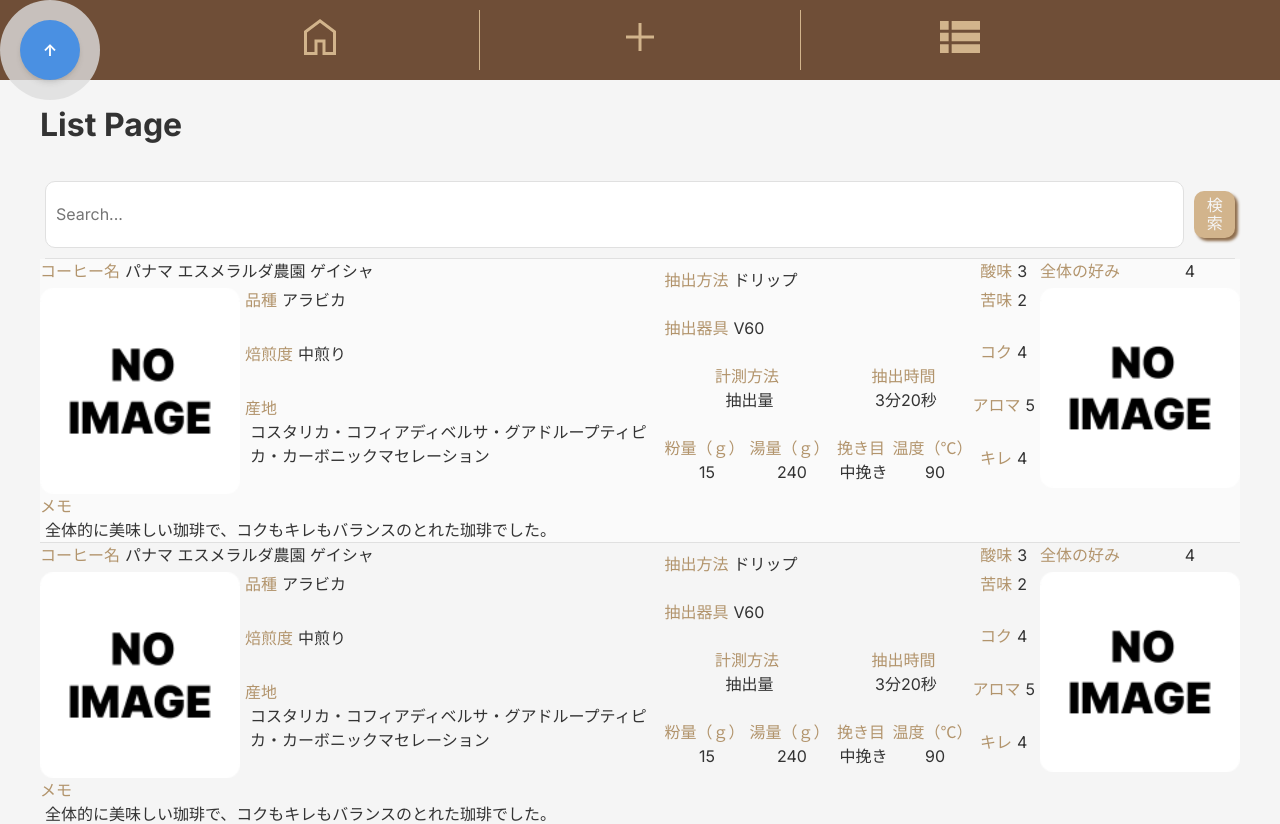
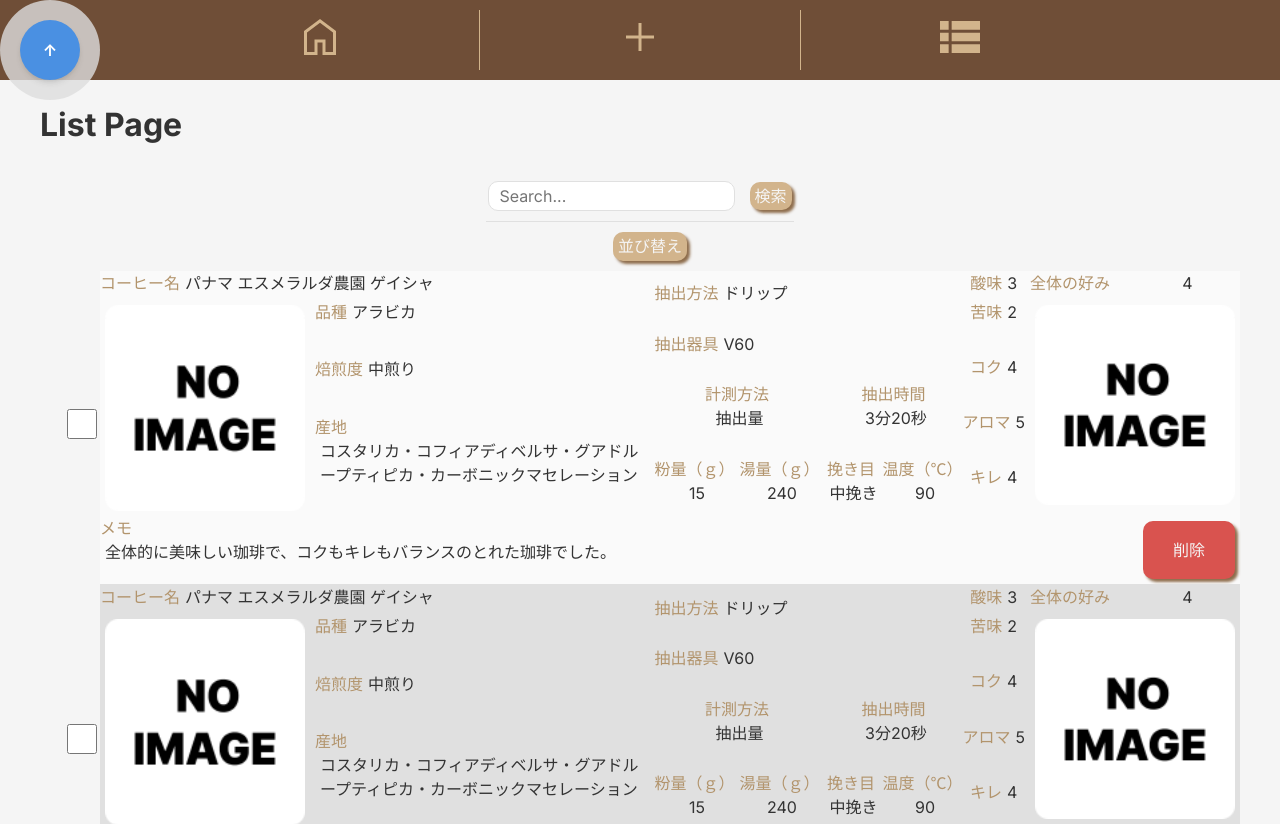
Before and after one commit to akiran1sei/coffee-note_web, a Next.js app: page /pages/list in a window 1280 px wide. Shown: the top 824 px of the page. Built offline with nearby package versions, Linux system fonts and the light colour scheme.

Commit message:
リストページ編集（並替・検索・削除・チェックボックス）レイアウト及びスタイル

```diff
--- a/app/pages/list/page.tsx
+++ b/app/pages/list/page.tsx
@@ -46,6 +46,17 @@ const ListPage = () => {
     const pcCard = () => {
       return (
         <>
+          {/* チェックボックス */}
+          <div className={styles.listCheckboxContainer}>
+            <label htmlFor="checkbox" className={styles.listCheckboxLabel}>
+              <input
+                type="checkbox"
+                name="checkbox"
+                title="チェックボックス"
+                className={styles.listCheckboxInput}
+              />
+            </label>
+          </div>
           {/* self */}
           <div
             className={`${styles.listItemCoffeeBeans}  ${styles.listPcItem}`}
@@ -203,6 +214,16 @@ const ListPage = () => {
               <div className={styles.listItemValue}></div>
             </div> */}
           </div>
+          <div
+            className={`${styles.buttonContainer} ${styles.deleteButtonContainer}`}
+          >
+            <MainButton
+              sizeValue="large"
+              textValue="削除"
+              buttonColor="btn-danger"
+              widthValue="widthAuto"
+            />
+          </div>
         </>
       );
     };
@@ -263,6 +284,17 @@ const ListPage = () => {
     const spCard = () => {
       return (
         <>
+          {/* チェックボックス */}
+          <div className={styles.listCheckboxContainer}>
+            <label htmlFor="checkbox" className={styles.listCheckboxLabel}>
+              <input
+                type="checkbox"
+                name="checkbox"
+                title="チェックボックス"
+                className={styles.listCheckboxInput}
+              />
+            </label>
+          </div>
           {/* self */}
           <div className={`${styles.listItemCoffeeBeans} ${styles.listSpItem}`}>
             <div className={`${styles.listItemCoffeeName}`}>
@@ -414,12 +446,16 @@ const ListPage = () => {
               </div>
             </div>
           </div>
+          <div
+            className={`${styles.buttonContainer} ${styles.deleteButtonContainer}`}
+          >
             <MainButton
               sizeValue="large"
               textValue="削除"
               buttonColor="btn-danger"
               widthValue="widthAuto"
             />
+          </div>
         </>
       );
     };
@@ -471,13 +507,27 @@ const ListPage = () => {
             name="search"
             placeholder="Search..."
           />
+          <div
+            className={`${styles.buttonContainer} ${styles.searchButtonContainer}`}
+          >
             <MainButton
               sizeValue="small"
               textValue="検索"
               buttonColor="btn-secondary"
               widthValue="widthAuto"
             />
+          </div>
         </label>
+      </div>
+      <div
+        className={`${styles.buttonContainer} ${styles.sortButtonContainer}`}
+      >
+        <MainButton
+          sizeValue="small"
+          textValue="並び替え"
+          buttonColor="btn-secondary"
+          widthValue="widthAuto"
+        />
       </div>
 
       {windowWidth > 0 && getLayout()}
--- a/app/styles/Button.module.css
+++ b/app/styles/Button.module.css
@@ -35,18 +35,18 @@
   overflow: hidden;
 }
 .iconLg {
-  width: var(--icon-lg-width);
-  height: var(--icon-lg-width);
+  width: var(--Item-lg-width);
+  height: var(--Item-lg-width);
   vertical-align: bottom;
 }
 .iconMd {
-  width: var(--icon-md-width);
-  height: var(--icon-md-width);
+  width: var(--Item-md-width);
+  height: var(--Item-md-width);
   vertical-align: bottom;
 }
 .iconSm {
-  width: var(--icon-sm-width);
-  height: var(--icon-sm-width);
+  width: var(--Item-sm-width);
+  height: var(--Item-sm-width);
   vertical-align: bottom;
 }
 
@@ -62,7 +62,7 @@
 
 .mainButton {
   border-radius: var(--border-radius-sm);
-  margin: var(--spacing-sm) auto;
+
   text-align: center;
   border: none;
   cursor: pointer;
--- a/app/styles/Form.module.css
+++ b/app/styles/Form.module.css
@@ -142,7 +142,7 @@
 
 .slider {
   width: 100%;
-  height: var(--icon-md-width);
+  height: var(--Item-md-width);
 }
 
 .tickContainer {
@@ -289,7 +289,7 @@
 .button {
   width: 100%;
   height: auto;
-  /* height: var(--icon-md-width); */
+  /* height: var(--Item-md-width); */
   border-radius: var(--border-radius-md);
   background-color: #fff;
   display: flex;
@@ -580,7 +580,7 @@
   .button {
     width: 100%;
     height: auto;
-    /* height: var(--icon-md-width); */
+    /* height: var(--Item-md-width); */
   }
 }
 
--- a/app/styles/Pages.module.css
+++ b/app/styles/Pages.module.css
@@ -17,7 +17,30 @@
 .pageWrapper {
   display: flex;
 }
+.buttonContainer {
+  margin: auto;
+  grid-area: buttonArea;
+}
 
+.buttonContainer.deleteButtonContainer {
+  margin-top: var(--spacing-md);
+  margin-bottom: var(--spacing-xl);
+}
+.buttonContainer.searchButtonContainer {
+}
+.buttonContainer.saveButtonContainer {
+  margin-top: var(--spacing-md);
+  margin-bottom: var(--spacing-xl);
+}
+.buttonContainer.versionButtonContainer {
+}
+.buttonContainer.sortButtonContainer {
+  width: 100%;
+  margin: var(--spacing-sm);
+  display: flex;
+  justify-content: center;
+  align-items: center;
+}
 /*
 --------------------top page--------------------
 */
@@ -126,6 +149,7 @@
 }
 
 .listItemCard {
+  position: relative;
   display: flex;
   flex-direction: column;
   flex-wrap: nowrap;
@@ -136,6 +160,9 @@
 .listItemCard:nth-child(odd) {
   background-color: var(--color-background-light);
 }
+.listItemCard:nth-child(even) {
+  background-color: var(--color-background-dark);
+}
 
 .listSpCard {
   width: fit-content;
@@ -144,6 +171,7 @@
   margin: 0 auto;
   flex-shrink: 0;
   margin-right: var(--spacing-sm);
+  top: var(--spacing-xl);
 }
 
 .listItemLabel {
@@ -159,7 +187,6 @@
   max-width: 300px;
   margin: 0 auto;
 }
-
 .listItemTasting {
   display: inline-flex;
   flex-direction: row;
@@ -242,6 +269,27 @@
 .listSearchArea label {
   display: contents;
 }
+.listCheckboxContainer {
+  width: 100%;
+  height: var(--item-lg-width);
+  position: absolute;
+  top: 0;
+  left: 0;
+  transform: translateY(-100%);
+
+  /* transform: translate(-110%, -50%); */
+}
+.listCheckboxLabel {
+  display: contents;
+}
+.listCheckboxInput {
+  width: var(--item-sm-width);
+  height: var(--item-sm-width);
+  position: absolute;
+  top: 50%;
+  left: 50%;
+  transform: translate(-50%, -50%);
+}
 /*
 --------------------create page--------------------
 */
@@ -285,6 +333,10 @@
 
 /* タブレット用 */
 @media screen and (min-width: 600px) {
+  .listSearchArea {
+    max-width: 50%;
+    margin: 0 auto;
+  }
 }
 
 /* PC用 */
@@ -306,18 +358,19 @@
   }
 
   .listItemCard {
-    width: 100%;
+    width: 95%;
     height: auto;
+
     display: grid;
     grid-template-areas:
       "coffeeBeans brewingRecipe tasting tasting"
-      "memoArea memoArea memoArea memoArea";
+      "memoArea memoArea memoArea buttonArea";
     grid-template-columns: auto auto auto auto;
     grid-template-rows: auto auto;
   }
 
   .listPcCard {
-    margin: 0 auto;
+    margin: 0 0 0 auto;
   }
 
   .listPcCard:last-child {
@@ -327,6 +380,9 @@
 
   .listPcCard:not(:first-child, :last-child) {
     border-top: 0.1px solid var(--color-background-dark);
+  }
+  .listPcCard > .buttonContainer.deleteButtonContainer {
+    margin: var(--spacing-xs);
   }
 
   .listItemValue {
@@ -360,6 +416,7 @@
   .listItemImage {
     width: 200px;
     height: auto;
+    margin: var(--spacing-xs);
   }
 
   .listItemCoffeeName {
@@ -494,13 +551,30 @@
     grid-area: chartImage;
     width: 200px;
     height: auto;
+    margin: var(--spacing-xs);
   }
 
   .listItemMemoArea {
     grid-area: memoArea;
   }
+
   .listSearchArea input[type="text"] {
-    max-width: none;
+    max-width: 80%;
     margin: 0 auto;
   }
+  .listCheckboxContainer {
+    width: auto;
+    height: auto;
+    position: absolute;
+    top: 50%;
+    left: 0;
+    transform: translate(-110%, -50%);
+  }
+  .listCheckboxInput {
+    width: var(--item-sm-width);
+    height: var(--item-sm-width);
+    position: static;
+    top: unset;
+    transform: unset;
+  }
 }
```
Also changed, not shown: app/pages/create/page.tsx (+12 -4 lines). Lines whose indentation alone changed are shown as unchanged.
